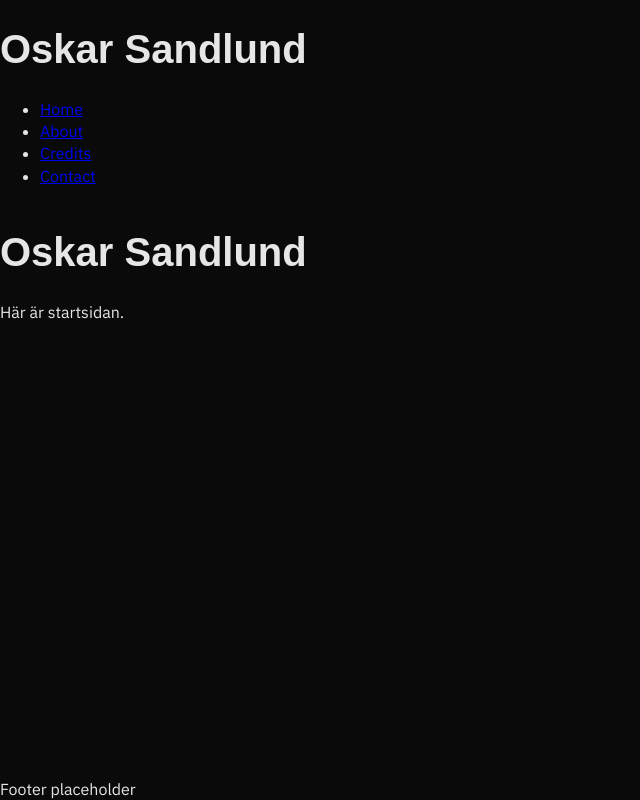
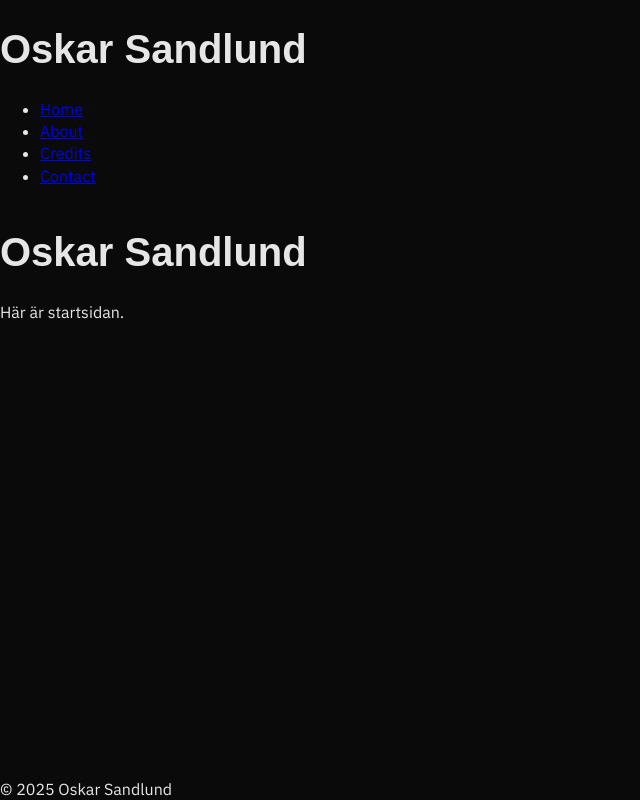
Before and after one commit to AnnaMargaretaEmelie/oskarsandlund, a Next.js app: page / in a window 1280 px wide. Shown: the whole page, without its empty margins (0-640 px from the left). Built offline with nearby package versions, Linux system fonts and the light colour scheme; a web font is replaced by a local one.

Commit message:
feat(footer): add global footer component, add minimal styling

```diff
--- /dev/null
+++ b/src/app/components/Footer/Footer.module.scss
@@ -0,0 +1,11 @@
+@use "../../../styles/abstracts/tokens" as t;
+
+.copyRight {
+    display: flex;
+    flex-direction: column;
+}
+
+.footer {
+    justify-content: center;
+    align-items: center;
+}
--- /dev/null
+++ b/src/app/components/Footer/Footer.tsx
@@ -0,0 +1,9 @@
+import styles from "./Footer.module.scss";
+
+export function Footer() {
+  return (
+    <footer className={styles.footer}>
+      <div className={styles.copyRight}>© 2025 Oskar Sandlund</div>
+    </footer>
+  );
+}
--- /dev/null
+++ b/src/app/components/Header/Header.module.scss
@@ -0,0 +1 @@
+@use "../../../styles/abstracts/tokens" as t;
--- a/src/app/components/Header.tsx
+++ b/src/app/components/Header/Header.tsx
@@ -1,4 +1,5 @@
 import Link from "next/link";
+import styles from "./Header.module.scss";
 
 export function Header() {
   return (
--- a/src/app/layout.tsx
+++ b/src/app/layout.tsx
@@ -1,7 +1,8 @@
 import type { Metadata } from "next";
 import { IBM_Plex_Sans, VT323, Moul } from "next/font/google";
 import "@/styles/index.scss";
-import { Header } from "./components/Header";
+import { Header } from "./components/Header/Header";
+import { Footer } from "./components/Footer/Footer";
 
 const ibmPlexSans = IBM_Plex_Sans({
   variable: "--font-ibm-plex-sans",
@@ -42,7 +43,7 @@ export default function RootLayout({
         </a>
         <Header />
         <main id="main-content">{children}</main>
-        <footer>Footer placeholder</footer>
+        <Footer />
       </body>
     </html>
   );
```
